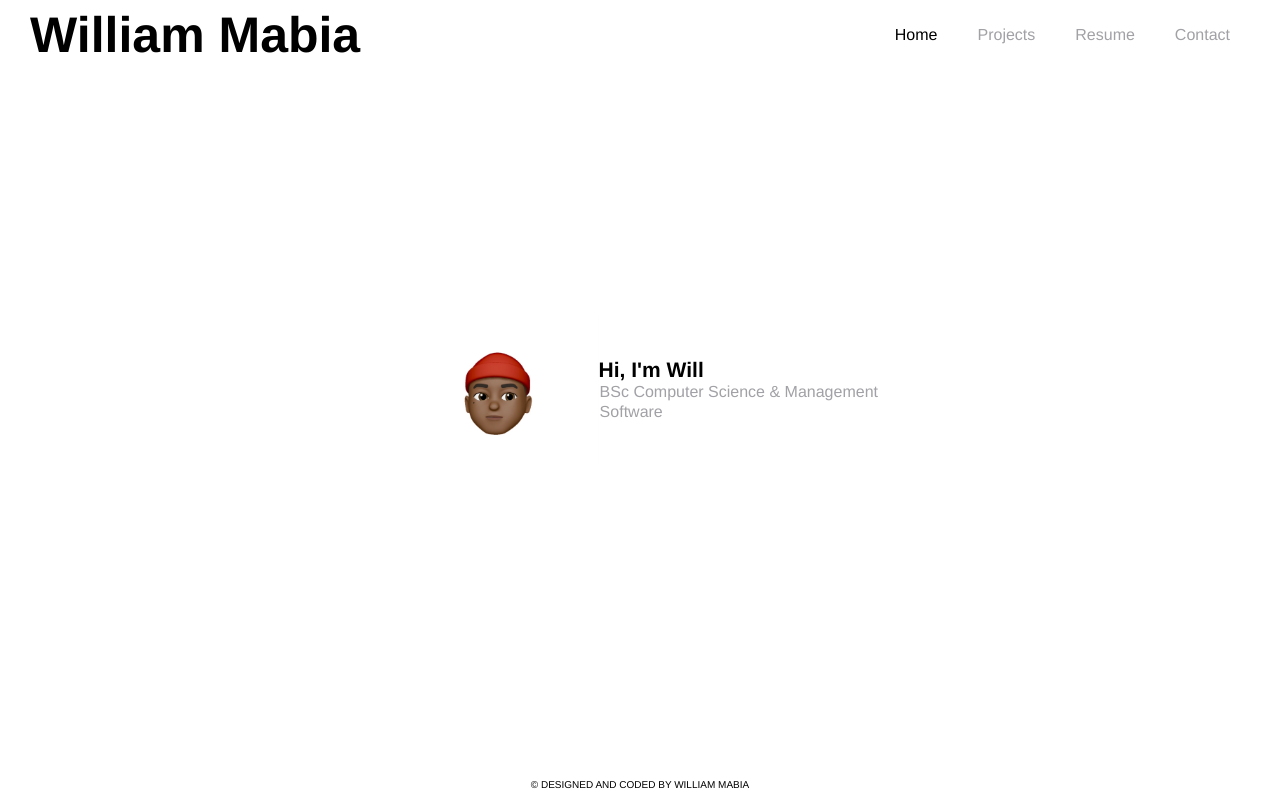
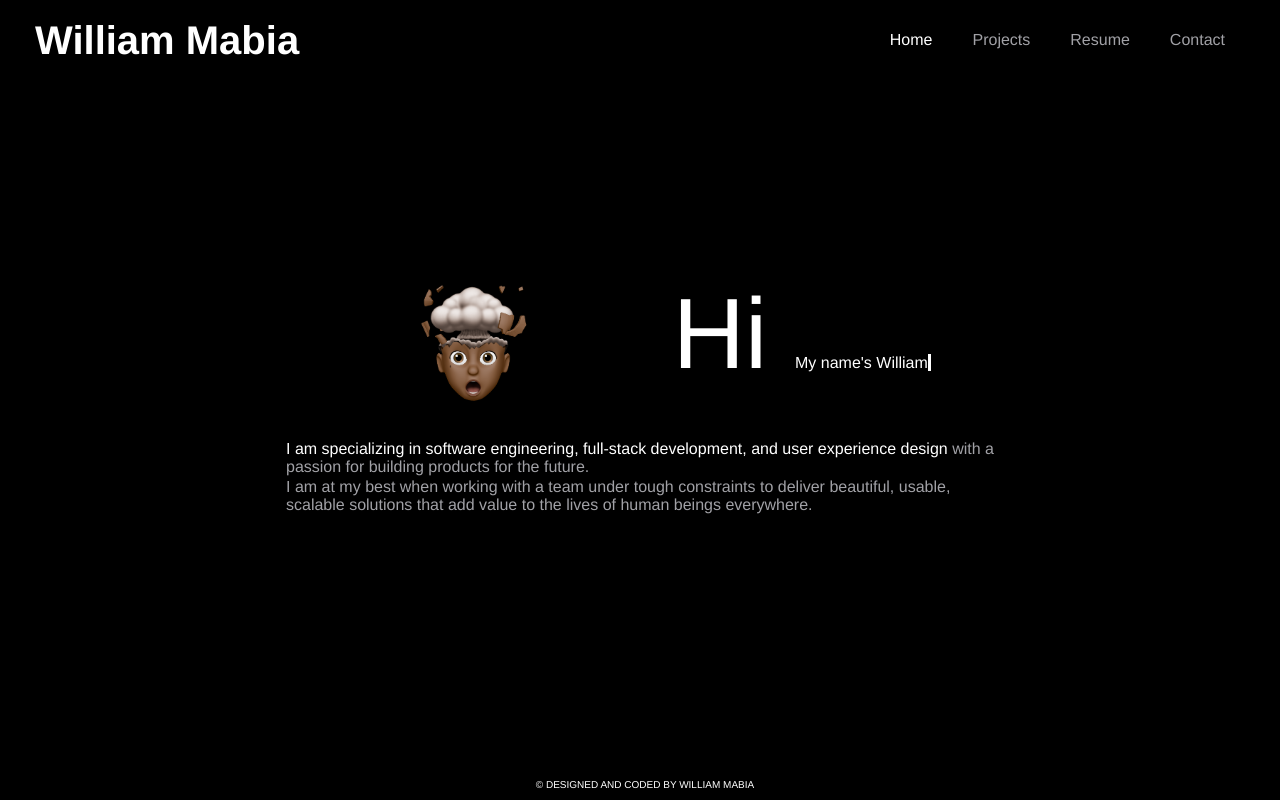
Before and after one commit to WilliamMabia/Portfolio, a plain HTML site: page index.html in a window 1280 px wide. Drawn offline with Linux system fonts and the light colour scheme.

Commit message:
Homepage
Made changes to the design of the home page 👨🏽‍💻

```diff
--- a/css/style.css
+++ b/css/style.css
@@ -6,17 +6,20 @@
 
 html {
   font-size: 10px;
+  color: #fff;
 }
 
 body {
   font-size: 1.6rem;
   font-family: "Helvetica Neue", Helvetica, Arial, "Lucida Grande", sans-serif;
   font-weight: 450;
+  background-color: #000;
+  padding: 5px;
 }
 
 a {
   text-decoration: none;
-  color: #000;
+  color: #fff;
 }
 
 /*navbar*/
@@ -32,7 +35,7 @@ a {
 }
 
 #navbar h1 {
-  font-size: 5rem;
+  font-size: 4rem;
 }
 
 #navbar ul {
@@ -52,7 +55,7 @@ a {
 }
 
 #navbar .current {
-  color: #000;
+  color: #fff;
 }
 
 /*Cursor*/
@@ -66,9 +69,11 @@ a {
 }
 #landing-page {
   display: flex;
+  flex-direction: column;
   align-items: center;
   justify-content: center;
   height: 80vh;
+  padding: 0px 280px;
 }
 
 #landing-page .memoji {
@@ -83,8 +88,26 @@ a {
   padding: 1px;
 }
 
-.content h1 {
-  font-size: 2.1rem;
+/*Content*/
+.content {
+  display: grid;
+  grid-template-areas:
+    "left right"
+    "bottom bottom";
+  grid-gap: 1rem;
+}
+
+.top-left {
+  grid-area: left;
+  text-align: center;
+}
+
+.top-right {
+  grid-area: right;
+}
+
+.bottom {
+  grid-area: bottom;
 }
 
 /*Contact Page*/
--- a/css/utilities.css
+++ b/css/utilities.css
@@ -5,3 +5,11 @@
 .text-grey {
   color: #a1a1a6;
 }
+
+.text-em {
+  font-size: 100px;
+}
+
+.text-white {
+  color: #fff;
+}
--- a/index.html
+++ b/index.html
@@ -23,17 +23,34 @@
     </header>
 
     <section id="landing-page">
-      <img class="memoji" src="img/memoji.jpg" alt="" />
       <div class="content">
-        <h1>Hi, I'm Will</h1>
-        <p class="text-grey">BSc Computer Science & Management</p>
-        <p class="text-grey">
-          <span
-            class="txt-type"
-            data-wait="3000"
-            data-words='["Software Engineer", "Full Stack Developer", "Front End Developer", "UX Designer"]'
-          ></span>
-        </p>
+        <div class="top-left">
+          <img class="memoji" src="img/memoji.png" alt="" />
+        </div>
+        <div class="top-right">
+          <p>
+            <span class="text-em">Hi </span>My name's
+            <span
+              class="txt-type"
+              data-wait="3000"
+              data-words='["Will", "William"]'
+            ></span>
+          </p>
+        </div>
+        <div class="bottom">
+          <p class="text-grey">
+            <span class="text-white"
+              >I am specializing in software engineering, full-stack
+              development, and user experience design</span
+            >
+            with a passion for building products for the future.
+          </p>
+          <p class="text-grey">
+            I am at my best when working with a team under tough constraints to
+            deliver beautiful, usable, scalable solutions that add value to the
+            lives of human beings everywhere.
+          </p>
+        </div>
       </div>
     </section>
 
```
Also changed, not shown: img/memoji.jpg (deleted), img/memoji.png (added), img/memoji1.jpg (deleted), img/memoji2.jpg (deleted), 2 other files.
